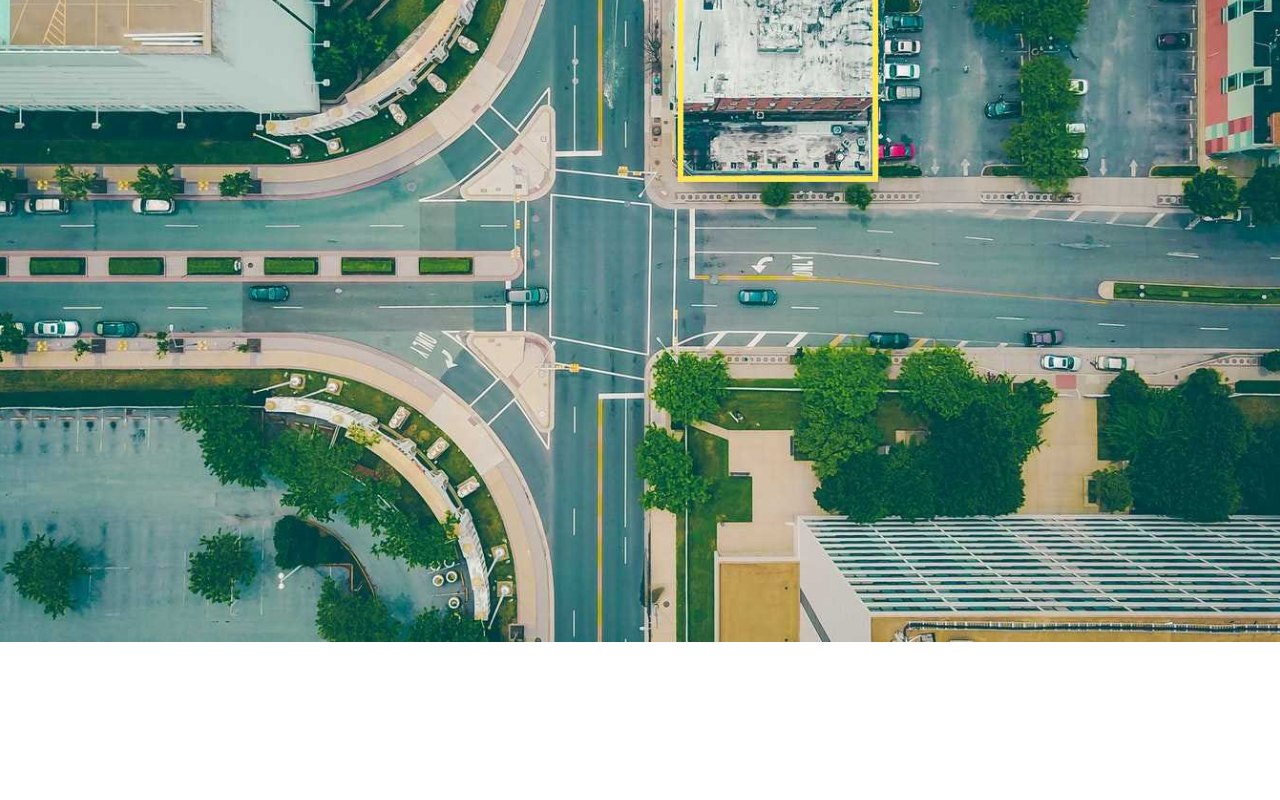
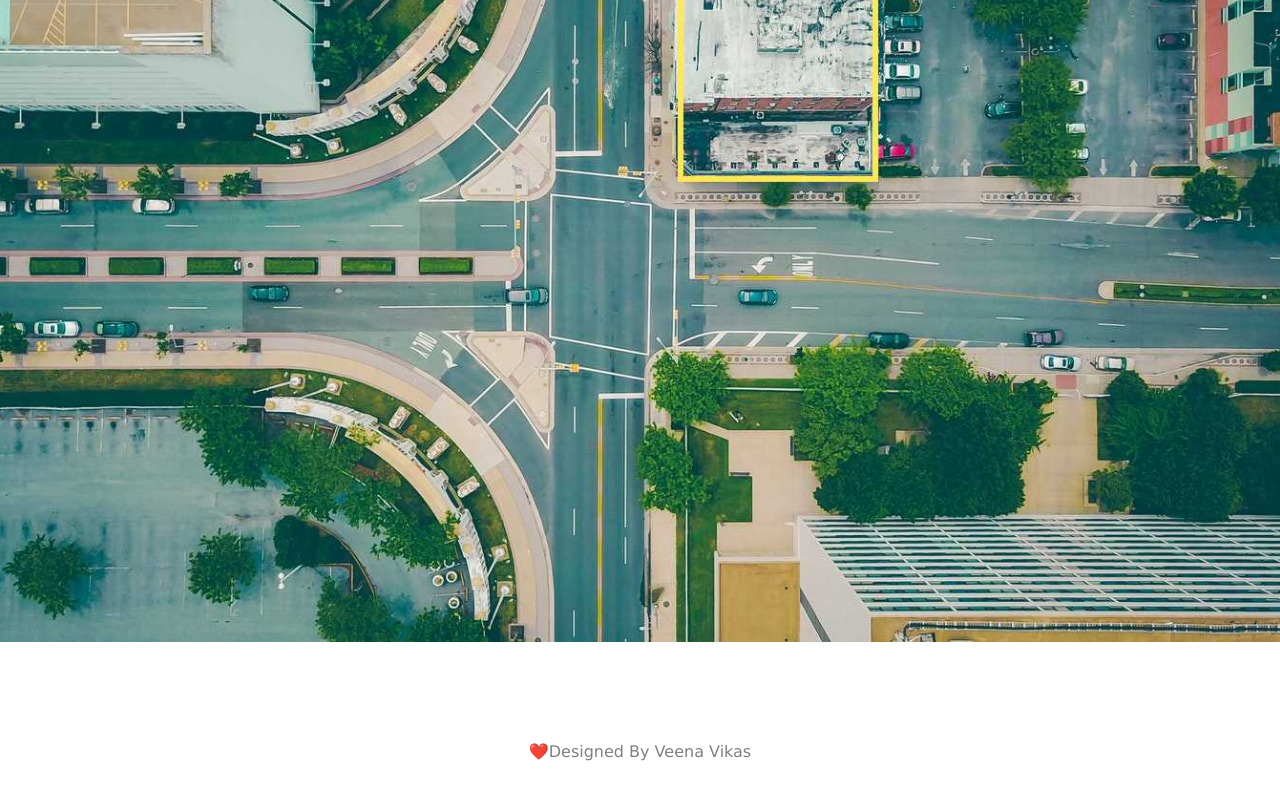
Before and after one commit to veenavikas/Band-Website, a plain HTML site: page index.html in a window 1280 px wide. Shown: the part 2958-3758 px from the top of the page. Drawn offline with Linux system fonts and the light colour scheme.

Commit message:
Update index.html

```diff
--- a/index.html
+++ b/index.html
@@ -175,7 +175,7 @@
 
         </div>
         <p class="footer-desc">
-
+            ❤️Designed By Veena Vikas
         </p>
     </section>
     <script src="script.js"></script>
```
